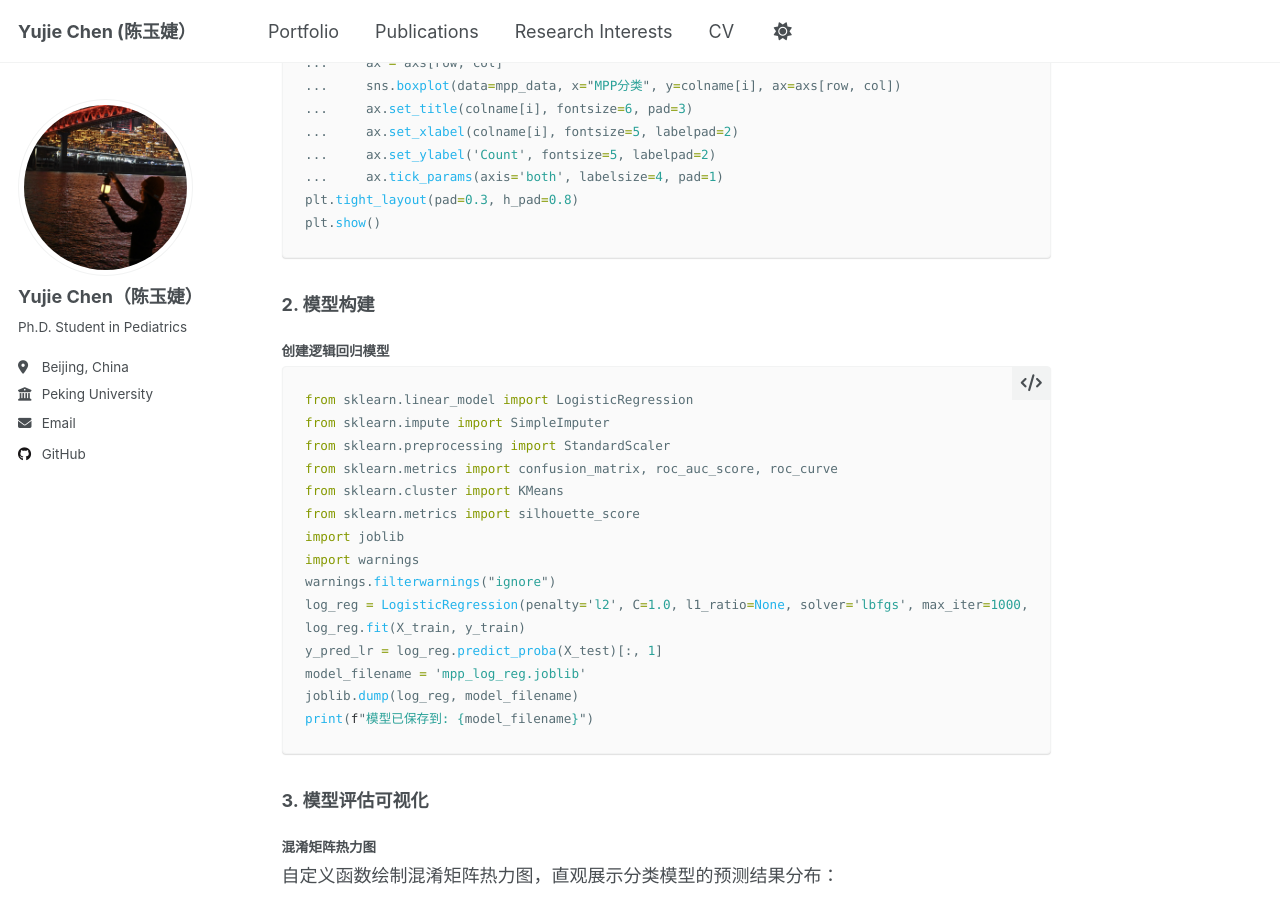
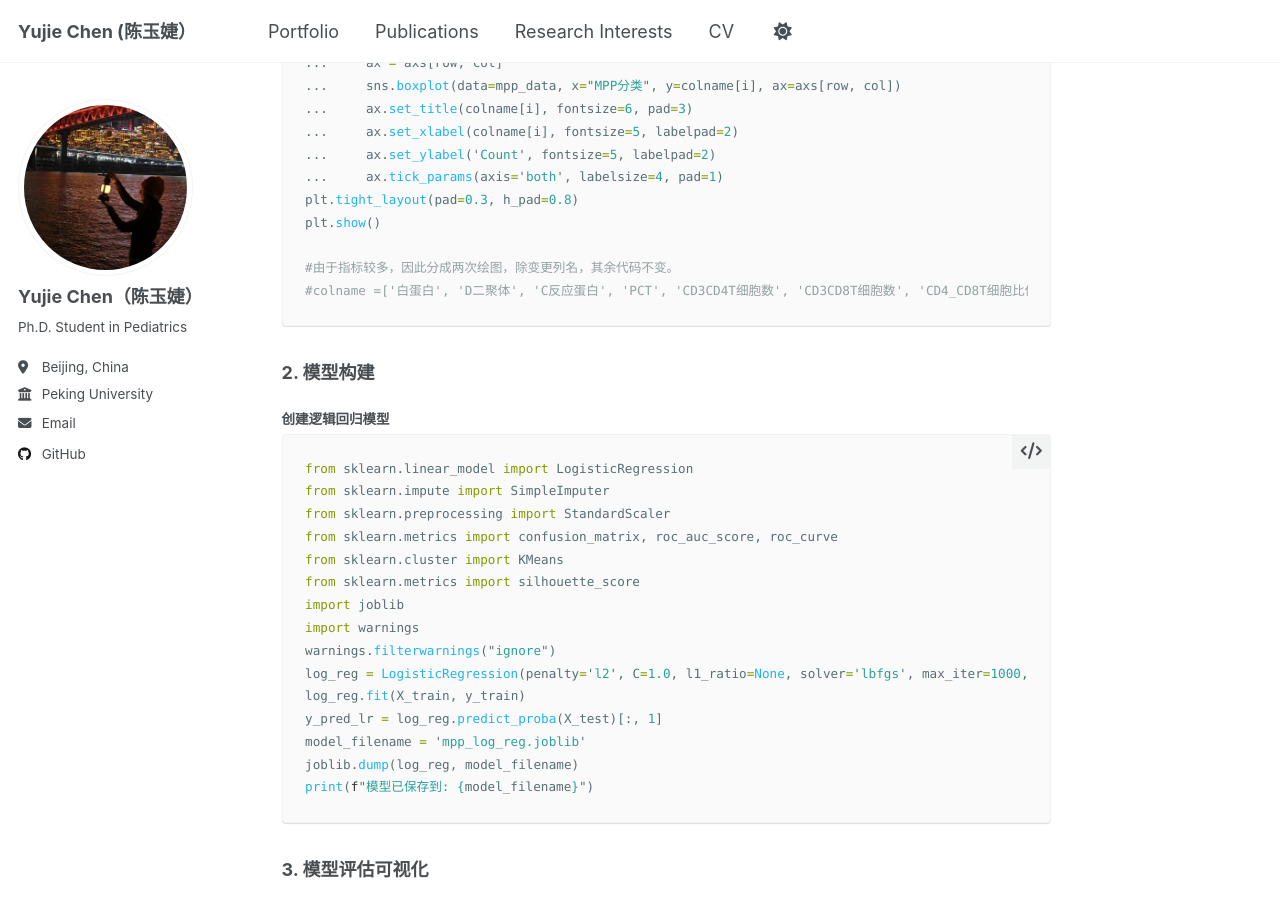
Before and after one commit to yujie7799/yujie7799.github.io, a Jekyll site: the page built from _portfolio/python-data-visualization-mpp.md, in a window 1280 px wide and 900 px high, scrolled down 1602 px. Built offline with Jekyll 4.4.1, drawn with Linux system fonts in a browser that asks for light colours; a script that is not in the unit is left out.

Commit message:
Update python-data-visualization-mpp.md

````diff
--- a/_portfolio/python-data-visualization-mpp.md
+++ b/_portfolio/python-data-visualization-mpp.md
@@ -73,6 +73,9 @@ for i in range(len(colname)):
 ...     ax.tick_params(axis='both', labelsize=4, pad=1)
 plt.tight_layout(pad=0.3, h_pad=0.8)
 plt.show()
+
+#由于指标较多，因此分成两次绘图，除变更列名，其余代码不变。
+#colname =['白蛋白', 'D二聚体', 'C反应蛋白', 'PCT', 'CD3CD4T细胞数', 'CD3CD8T细胞数', 'CD4_CD8T细胞比值', 'NK细胞比值', 'B淋巴细胞比值']
 ```
 ### 2. 模型构建
 #### 创建逻辑回归模型
````
